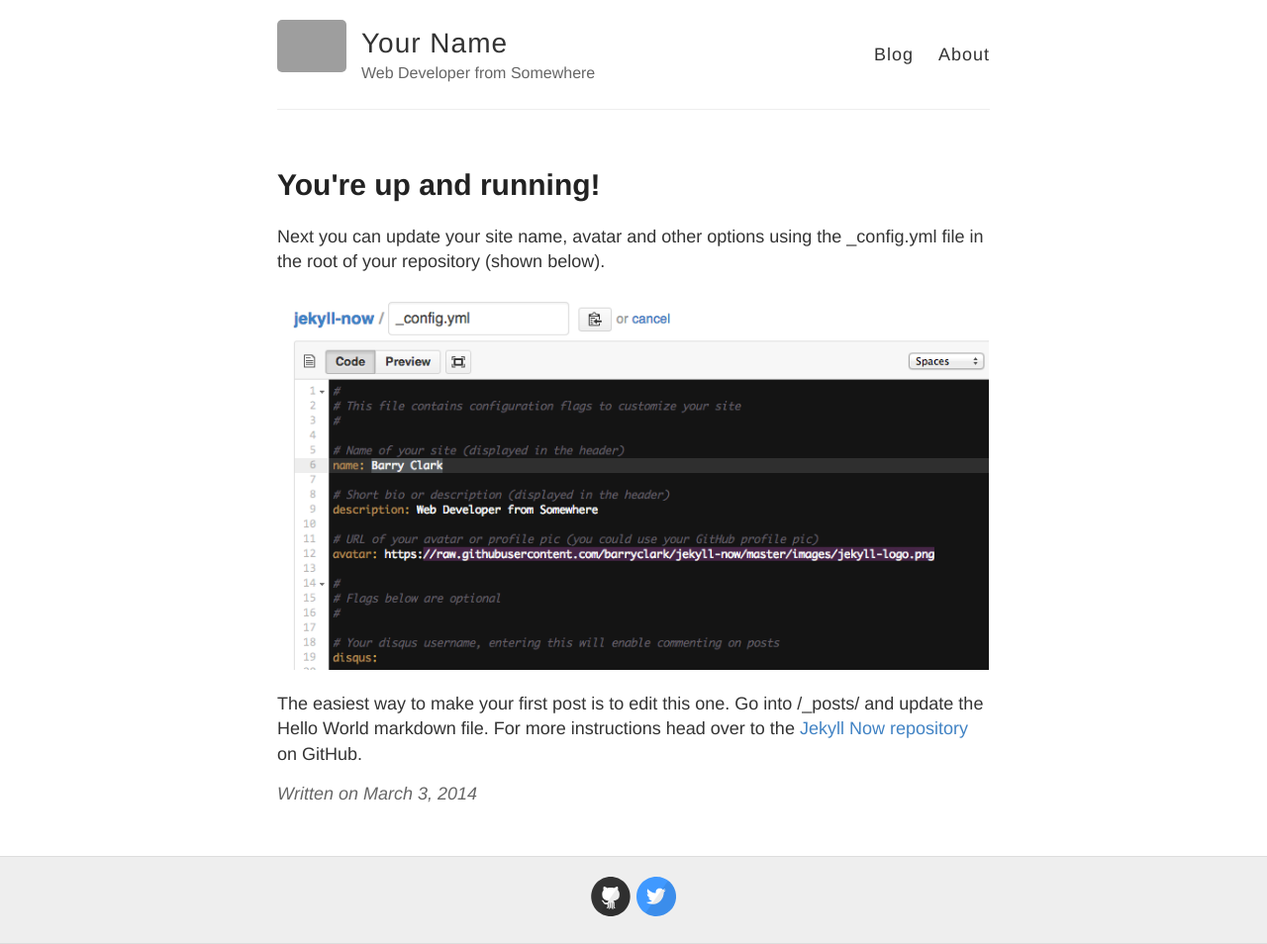
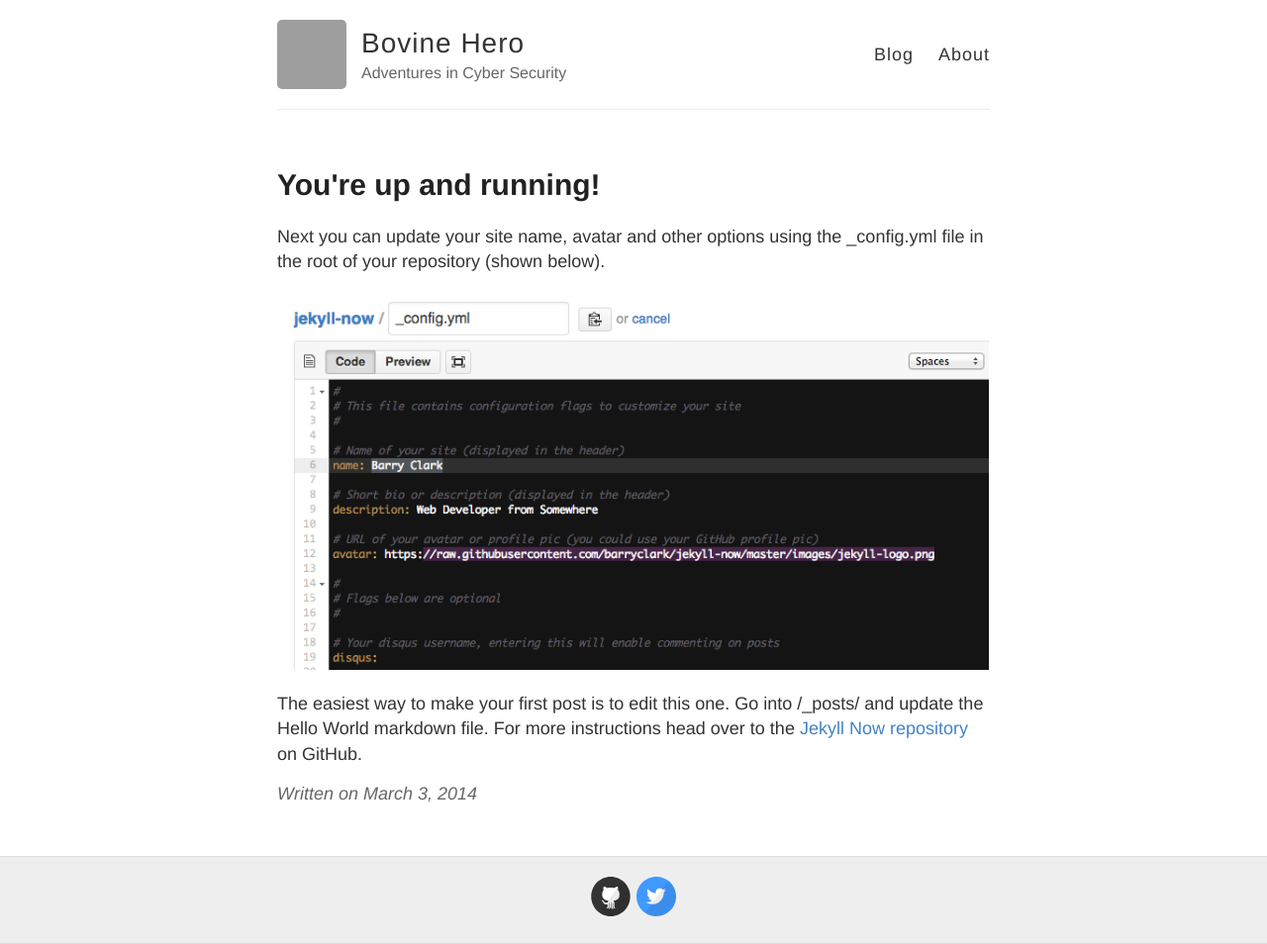
Before and after one commit to bovinehero/bovinehero.github.io, a Jekyll site: the page built from _posts/2014-3-3-Hello-World.md, in a window 1280 px wide. Shown: the whole page at 99% size. Built offline with Jekyll 4.4.1, drawn with Linux system fonts in a browser that asks for light colours; grey boxes are pictures that could not be loaded.

Commit message:
Initial Commit

```diff
--- a/_config.yml
+++ b/_config.yml
@@ -3,13 +3,13 @@
 #
 
 # Name of your site (displayed in the header)
-name: Your Name
+name: Bovine Hero
 
 # Short bio or description (displayed in the header)
-description: Web Developer from Somewhere
+description: Adventures in Cyber Security
 
 # URL of your avatar or profile pic (you could use your GitHub profile pic)
-avatar: https://raw.githubusercontent.com/barryclark/jekyll-now/master/images/jekyll-logo.png
+avatar: https://avatars0.githubusercontent.com/u/7570056?s=460&v=4
 
 #
 # Flags below are optional
```
